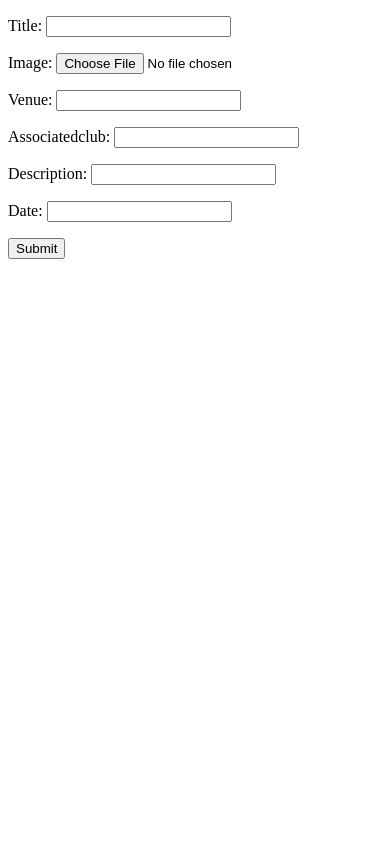
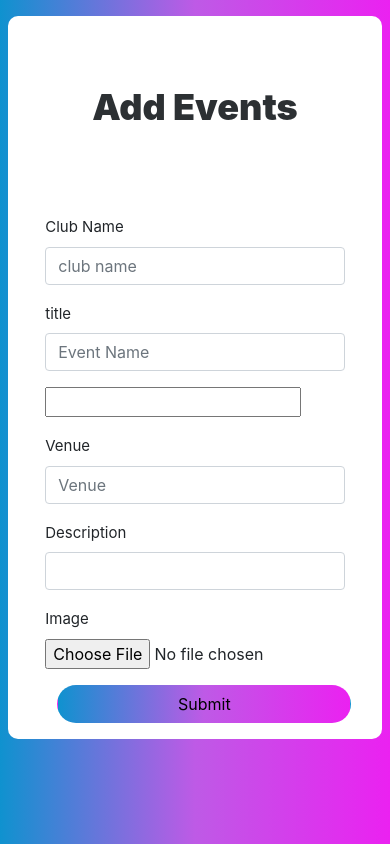
Before and after one commit to swciitg/bloomberg, a Django app: page /events/upload/ in a window 390 px wide. Run offline with Django 3.2, Linux system fonts and the light colour scheme; parts of the project's set-up code (start-up, migrations or seed data) failed here and were passed over; some libraries are stand-ins or nearby versions.

Commit message:
integrated events upload form and modified userdash

```diff
--- a/bloomberg/blogs/templates/blogs/blog.html
+++ b/bloomberg/blogs/templates/blogs/blog.html
@@ -3,7 +3,7 @@
 
 {% block title %}
 <meta charset="utf-8">
-<title>Blog Design</title>
+<title>{{ blog.title }}</title>
 <link rel="stylesheet" type="text/css" href="{% static 'blogs/css/blog.css' %}">
 <link href="https://fonts.googleapis.com/css?family=Roboto" rel="stylesheet">
 <link rel="stylesheet" href="https://maxcdn.bootstrapcdn.com/font-awesome/4.7.0/css/font-awesome.min.css">
@@ -52,7 +52,7 @@
 <label for="comment">Leave a Comment:</label>
 <textarea class="form-control" rows="5" id="comment" placeholder="A Facebook Plugin"></textarea>
 </div>
-<div class="more"><a href="{% url 'index' %}">MORE ARTICLES FOR YOU</a></div>
+<div class="more"><a href="{% url 'blogs:index' %}">MORE ARTICLES FOR YOU</a></div>
 
 </div>
 
--- a/bloomberg/blogs/templates/blogs/login.html
+++ b/bloomberg/blogs/templates/blogs/login.html
@@ -10,7 +10,7 @@
 {% block content %}
 <div class="grid-container" id="grid-container-login">
     <p id="glorify-login">Login</p>
-    <form id="form" action="" method="post">
+    <form id="form" action="{% url 'blogs:login' %}" method="post">
       {% csrf_token %}
 
       {{ form.non_field_errors }}
--- a/bloomberg/blogs/templates/blogs/userdash.html
+++ b/bloomberg/blogs/templates/blogs/userdash.html
@@ -22,6 +22,7 @@
           </div>
           <div class="navbar-text navbar-right" id="media"  >
               <a href = "{% url 'blogs:index' %}"><button type="button" class="btn btn-outline-success">BACK TO HOME</button></a>
+              <a href = "{% url 'events:eventUpload' %}"><button type="button" class="btn btn-outline-success">CREATE EVENT</button></a>
               <a href = "{% url 'blogs:logout' %}"><button type="button" class="btn btn-outline-success">LOG OUT</button></a>
           </div>
       </div>
@@ -65,7 +66,7 @@
   </div>
   <br/><br/>
     <div class="container"id="createPost">
-          <a href="{% url 'blogs:blogUpload' %}"><button type="button" class="btn btn-outline-success" id="createNewPost">CREATE NEW POST</button></a>
+          <a href="{% url 'blogs:blogUpload' %}"><button type="button" class="btn btn-outline-success" id="createNewPost">CREATE NEW BLOG</button></a>
     </div>
 
         <ul class="flex-container nowrap">
--- a/bloomberg/events/forms.py
+++ b/bloomberg/events/forms.py
@@ -7,11 +7,11 @@ from django.utils.translation import ugettext_lazy as _
 
 
 class EventUploadForm(forms.Form):
-    title = forms.CharField(max_length = 128)
+    title = forms.CharField(max_length = 128,widget=forms.TextInput(attrs={'class' : 'form-control' , 'placeholder':'Event Name'}),label='title')
     image = forms.ImageField()
-    venue = forms.CharField(max_length = 128)
-    associatedClub = forms.CharField(max_length = 128)
-    description = forms.CharField(max_length = 500)
+    venue = forms.CharField(max_length = 128,widget=forms.TextInput(attrs={'class' : 'form-control' , 'placeholder':'Venue'}),label='Venue')
+    associatedClub = forms.CharField(max_length = 128,widget=forms.TextInput(attrs={'class' : 'form-control' , 'placeholder':'club name'}),label='Club Name')
+    description = forms.CharField(max_length = 500,widget=forms.TextInput(attrs={'class' : 'form-control' , 'placeholder':''}),label='Description')
     date = forms.DateField()
 
     def clean(self):
--- /dev/null
+++ b/bloomberg/events/static/events/css/eventUpload.css
@@ -0,0 +1,74 @@
+body{
+    background: linear-gradient(to right,#0f92cf,rgb(190, 90, 230),rgb(235, 33, 241));
+}
+#grid-container-login{
+    display:grid;
+    margin-left:30.5%;
+    margin-right:30.5%;
+    background-color: white;
+    border-radius:10px;
+    margin-top:1rem;
+}
+#glorify-login{
+    font-weight:1000;
+    opacity:0.95;
+    text-align:center;
+    font-size:2.25rem;
+    padding-top:4rem;
+    padding-bottom:4rem;
+}
+#form{
+    padding-left:10%;
+    padding-right:10%;
+}
+#username-password{
+    font-size:15px;
+}
+#forgot-password{
+    font-size:15px;
+    text-align:end;
+    color:rgb(136, 136, 136);
+}
+#forgot-password :hover{
+    color:rgb(195, 9, 219);
+}
+#login-button{
+    background: linear-gradient(to right,#0f92cf,rgb(190, 90, 230),rgb(235, 33, 241));
+    margin-left:4%;
+    padding-left:40%;
+    padding-right:40%;
+    border-radius:5rem;
+}
+#sign-up{
+    text-align: center;
+    color:rgb(105, 105, 105);
+
+}
+#sign-up :hover{
+    color:rgb(195, 9, 219);
+}
+
+@media screen and (max-width:950px) and (min-width:800px){
+    #grid-container-login{
+        margin-left:25%;
+        margin-right:25%;
+    }
+}
+@media screen and (max-width:800px) and (min-width:700px){
+    #grid-container-login{
+        margin-left:15%;
+        margin-right:15%;
+    }
+}
+@media screen and (max-width:700px) and (min-width:600px){
+    #grid-container-login{
+        margin-left:7%;
+        margin-right:7%;
+    }
+}
+@media screen and (max-width:600px){
+    #grid-container-login{
+        margin-left:2%;
+        margin-right:2%;
+    }
+}
--- a/bloomberg/events/templates/events/admindashevents.html
+++ b/bloomberg/events/templates/events/admindashevents.html
@@ -62,7 +62,6 @@
   <span class="slider round"></h3>
       <p>Posted By</p><p>Options</p>
     </div> -->
-  {% endfor %}
   </article>
 </main>
   <script src='http://cdnjs.cloudflare.com/ajax/libs/jquery/2.1.3/jquery.min.js'></script>
--- a/bloomberg/events/templates/events/eventupload.html
+++ b/bloomberg/events/templates/events/eventupload.html
@@ -2,17 +2,86 @@
 {% load static %}
 
 {% block title %}
-
+      <link rel="stylesheet" href="https://stackpath.bootstrapcdn.com/bootstrap/4.1.2/css/bootstrap.min.css" integrity="sha384-Smlep5jCw/wG7hdkwQ/Z5nLIefveQRIY9nfy6xoR1uRYBtpZgI6339F5dgvm/e9B" crossorigin="anonymous">
+      <link rel="stylesheet" href="https://cdnjs.cloudflare.com/ajax/libs/font-awesome/4.7.0/css/font-awesome.min.css">
+      <link href="{% static 'events/css/eventUpload.css' %}" rel="stylesheet"/>
 {% endblock %}
 
 {% block content %}
 
-<form action="{% url 'events:eventUpload' %}" method="post" enctype="multipart/form-data">{% csrf_token %}
-  {{ form.as_p }}
-    <!-- <p>
-        <input id="id_image" type="file" class="" name="image">
-    </p> -->
-    <input type="submit" value="Submit" />
-</form>
+      <div class="grid-container" id="grid-container-login">
+            <p id="glorify-login">Add Events</p>
+            <form id="form" enctype = "multipart/form-data" method="post" action="{% url 'events:eventUpload' %}">
+              {% csrf_token %}
+
+              {{ form.non_field_errors }}
+                <div class="form-group">
+                    {% if form.associatedClub.errors %}
+                    <ul>
+                      {% for error in form.associatedClub.errors %}
+                      <li>{{ error }}</li>
+                      {% endfor %}
+                    </ul>
+                    {% endif %}
+                    <label for="{{ form.associatedClub.id_for_label }}" id="username-password">{{ form.associatedClub.label }}</label>
+                    {{ form.associatedClub }}
+                    <!-- <input type="text" class="form-control" placeholder="Associate club name" onfocus="this.placeholder=''" onblur="this.placeholder='Associate club name'"> -->
+                </div>
+                <div class="form-group">
+                  {% if form.title.errors %}
+                  <ul>
+                    {% for error in form.title.errors %}
+                    <li>{{ error }}</li>
+                    {% endfor %}
+                  </ul>
+                  {% endif %}
+                  <label for="{{ form.title.id_for_label }}" id="username-password">{{ form.title.label }}</label>
+                  {{ form.title }}
+                    <!-- <input type="url" class="form-control" placeholder="Any urls" onfocus="this.placeholder=''" onblur="this.placeholder='Any urls'"> -->
+                </div>
+                <div class="form-group">
+                    <!-- <label id="username-password">Date-Time</label>
+                    <input type="datetime-local" class="form-control"> -->
+                    {{ form.date }}
+                </div>
+                <div class="form-group">
+                  {% if form.venue.errors %}
+                  <ul>
+                    {% for error in form.venue.errors %}
+                    <li>{{ error }}</li>
+                    {% endfor %}
+                  </ul>
+                  {% endif %}
+                  <label for="{{ form.venue.id_for_label }}" id="username-password">{{ form.venue.label }}</label>
+                  {{ form.venue }}
+                    <!-- <input type="text" class="form-control" placeholder="Add Venue" onfocus="this.placeholder=''" onblur="this.placeholder='Add Venue'"> -->
+                </div>
+                <div class="form-group">
+                  {% if form.description.errors %}
+                  <ul>
+                    {% for error in form.description.errors %}
+                    <li>{{ error }}</li>
+                    {% endfor %}
+                  </ul>
+                  {% endif %}
+                  <label for="{{ form.description.id_for_label }}" id="username-password">{{ form.description.label }}</label>
+                  {{ form.description }}
+                    <!-- <textarea id="my-input" name="description" class="form-control" rows="3"></textarea> -->
+                </div>
+
+                <div class="form-group">
+                    <label for="{{ form.image.id_for_label }}" id="username-password">{{ form.image.label }}</label>
+                    {{ form.image }}
+                    <!-- <input type="file" name="image" accept="image/*" class="form-control"> -->
+                </div>
+                <div style="padding-bottom :1rem;">
+                    <button type="submit" class="btn" id="login-button">Submit</button>
+                </div>
+
+            </form>
+        </div>
+        <script src="https://code.jquery.com/jquery-3.3.1.slim.min.js" integrity="sha384-q8i/X+965DzO0rT7abK41JStQIAqVgRVzpbzo5smXKp4YfRvH+8abtTE1Pi6jizo" crossorigin="anonymous"></script>
+        <script src="https://cdnjs.cloudflare.com/ajax/libs/popper.js/1.14.3/umd/popper.min.js" integrity="sha384-ZMP7rVo3mIykV+2+9J3UJ46jBk0WLaUAdn689aCwoqbBJiSnjAK/l8WvCWPIPm49" crossorigin="anonymous"></script>
+        <script src="https://stackpath.bootstrapcdn.com/bootstrap/4.1.2/js/bootstrap.min.js" integrity="sha384-o+RDsa0aLu++PJvFqy8fFScvbHFLtbvScb8AjopnFD+iEQ7wo/CG0xlczd+2O/em" crossorigin="anonymous"></script>
 
 {% endblock %}
--- a/bloomberg/events/views.py
+++ b/bloomberg/events/views.py
@@ -21,14 +21,20 @@ def eventUpload (request):
             emailID = request.session['eid']
             user = UserDetail.objects.get(emailID = emailID)
             event_form = EventUploadForm(request.POST , request.FILES)
-            title=request.POST['title']
-            image=request.FILES['image']
-            venue=request.POST['venue']
-            organizingClub=request.POST['associatedClub']
-            description=request.POST['description']
-            date=request.POST['date']
+            # title=request.POST['title']
+            # image=request.FILES['image']
+            # venue=request.POST['venue']
+            # organizingClub=request.POST['associatedClub']
+            # description=request.POST['description']
+            # date=request.POST['date']
 
             if event_form.is_valid():
+                title=event_form.cleaned_data['title']
+                image=event_form.cleaned_data['image']
+                venue=event_form.cleaned_data['venue']
+                organizingClub=event_form.cleaned_data['associatedClub']
+                description=event_form.cleaned_data['description']
+                date=event_form.cleaned_data['date']
                 Event.objects.create(
                     postedBy=user.name,
                     title=title,
```
Also changed, not shown: bloomberg/db.sqlite3, bloomberg/media/images/images.jpeg (added), bloomberg/media/images/roman.jpg (added).
